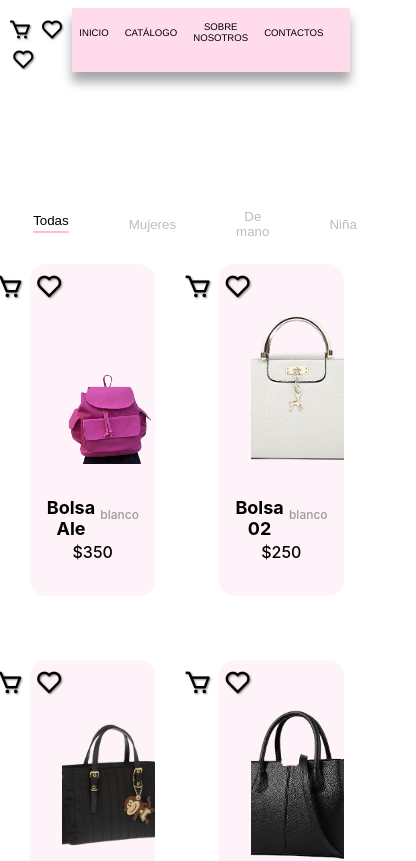
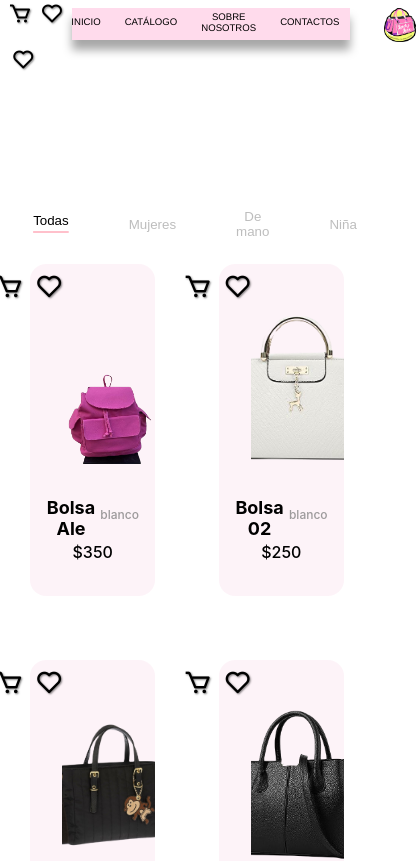
Before and after one commit to SalvadorP23/ladylux, a React (Create React App) app: page / in a window 390 px wide. Shown: the top 861 px of the page, 416 px wide, since content can reach past the window. Built offline with nearby package versions, Linux system fonts and the light colour scheme.

Commit message:
Ajuste movil, heade43

```diff
--- a/src/index.css
+++ b/src/index.css
@@ -105,7 +105,30 @@
 
 
 
-/*****Header*****/
+
+
+
+
+
+
+
+
+
+
+
+
+
+
+
+
+
+
+
+
+
+
+
+
 
 /************ Adaptaciones para dispositivos móviles ************/
 @media (max-width: 768px) {
@@ -191,13 +214,6 @@
   margin-left: auto; /* Empuja los elementos de la derecha hacia la derecha */
 }
 
-.izquierda {
-  display: flex;
-  gap: 0.5rem; /* Espaciado reducido para pantallas pequeñas */
-  margin-right: auto; /* Empuja los elementos de la izquierda hacia la izquierda */
-  height: 3rem;
-}
-
 
 .menu_contenedor a {
   text-decoration: none; /* Quita el subrayado de los enlaces */
@@ -247,9 +263,6 @@
   cursor: pointer;
 }
 
-
-@media (max-width: 768px) {
-
   .menu_contenedor {
     flex-direction: column; /* Alinea los elementos centrados en una columna */
     margin-top: 1rem; /* Espacio superior para separar de otros elementos */
@@ -260,6 +273,7 @@
     margin: 0.5rem 0; /* Ajusta el espaciado entre los elementos en pantallas pequeñas */
     justify-content: space-between;
     padding-right: 0.5rem;
+    padding-left: 0.5rem;
   }
 
   @media (max-width: 768px) {
@@ -270,14 +284,14 @@
       margin-left: 0; /* Elimina el margen izquierdo para alinear a la izquierda */
       margin-right: auto; /* Asegura que el logo se alinee a la izquierda */
     }
-  }
+
 
   .iconos_barra, .iconos_barra2 {
     font-size: 1.2rem; /* Reduce el tamaño de los iconos en pantallas pequeñas */
     margin-right: 0; /* Ajusta el margen en pantallas pequeñas */
   }
-  @media (max-width: 768px) {
-    .barra_menu {
+
+  .barra_menu {
       display: flex;
       font-size: 0.5rem; /* Tamaño de fuente más pequeño en pantallas pequeñas */
       position: relative;
@@ -289,7 +303,7 @@
       text-transform: uppercase;
       font-family: 'Franklin Gothic Medium', 'Arial Narrow', Arial, sans-serif;
       width: 100%; /* Barra de menú ocupa todo el ancho */
-      height: 4rem;
+      height: 2rem;
       box-shadow: 0px 10px 10px rgba(0, 0, 0, 0.35); /* Añade sombra */
       justify-content: space-between; /* Espaciado entre los elementos de izquierda y derecha */
       border: none; /* Elimina bordes */
@@ -302,16 +316,15 @@
     }
 
     .izquierda {
-      position: relative; /* Cambia de absolute a relative para mejor control del posicionamiento */
-      margin: 0 0.5rem;
-      display: none; /* Mantener oculto en pantallas pequeñas */
+      position: absolute; /* Cambia de absolute a relative para mejor control del posicionamiento */
+      width: 20rem;
     }
 
     .logo {
-      margin-left: auto; /* Centrará el logo */
-      position: relative;
+      position: absolute;
       display: flex;
-      font-size: 2rem;
+      right: -1.5rem;
+      top: -1rem;
     }
 
     .menu_contenedor {
@@ -332,6 +345,8 @@
       align-items: center;
       padding-right: 1.5rem;
     }
+
+
     .iconos_menu {
       position: absolute;
       top: 2.5rem; /* Ajusta este valor según sea necesario */
@@ -358,7 +373,6 @@
       font-size: 1.5rem;
       margin-left: 0.5rem;
     }
-  }
 }
 
 
```
